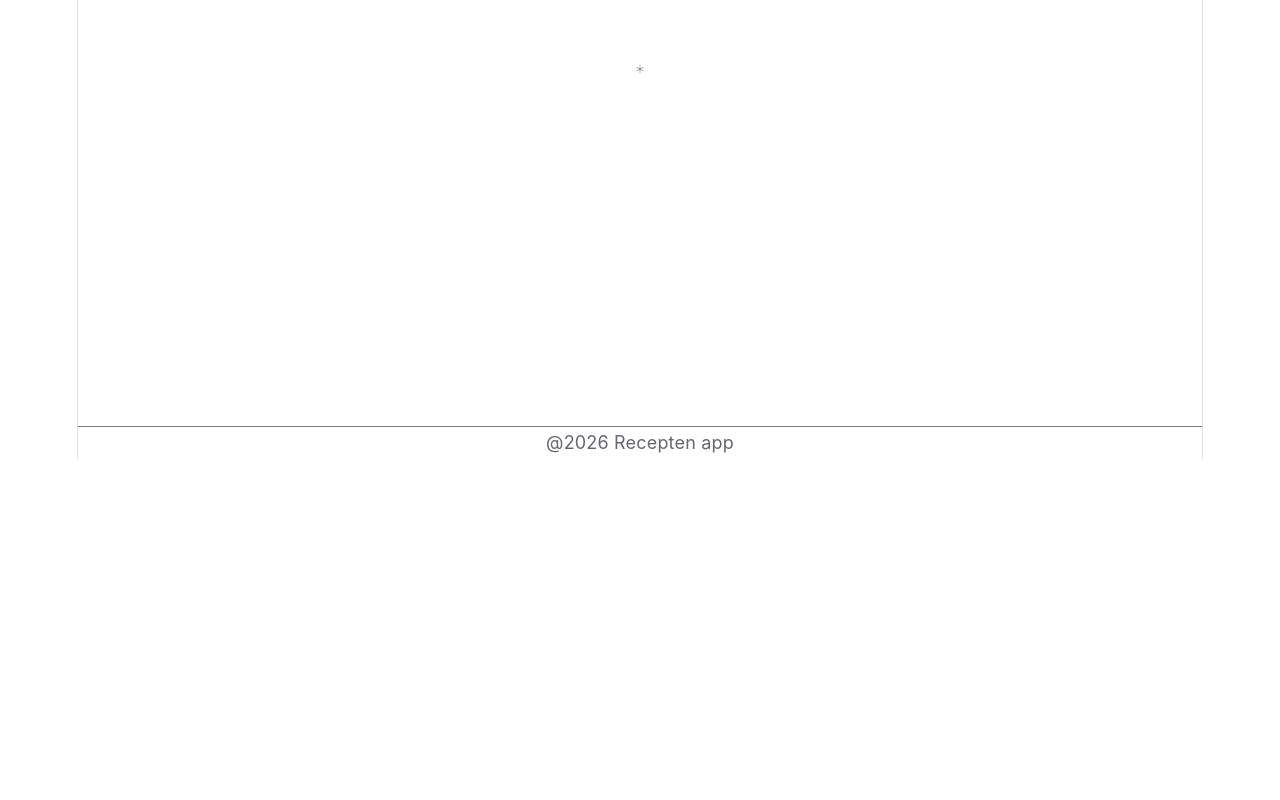
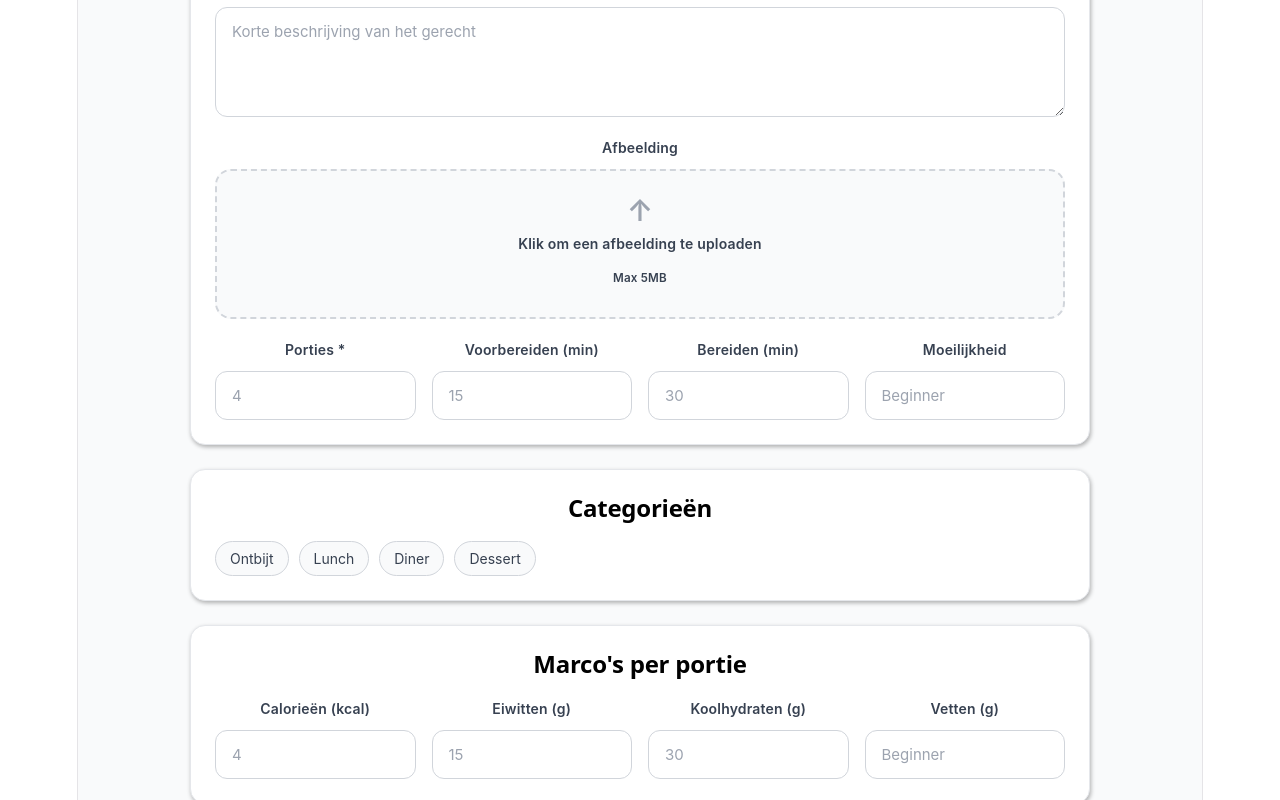
Before and after one commit to MarlenaXXVII/my-recipes, a React (Vite) app: page /nieuw-recept in a window 1280 px wide. Shown: the part 340-1140 px from the top of the page. Before the commit the page ends 800 px from the top, so only its background shows below. Built offline with nearby package versions, Linux system fonts and the light colour scheme.

Commit message:
Building a new recipe form
added a body to be able to set background color for the whole width.
reorganised css for the app.css
added a page for new recipes.
added the css for the form on the page.

```diff
--- a/src/App.css
+++ b/src/App.css
@@ -4,6 +4,10 @@
     box-sizing: border-box;
     font-family: "Inter", sans-serif;
 }
+.App{
+     width: 1280px;
+     margin: auto;
+ }
 h1{
     font-size: 60px;
     color:#000;
@@ -41,26 +45,32 @@ p{
     border-radius: 14px;
     text-decoration: none;
 }
-.App{
-    width: 1280px;
-    margin: auto;
-}
+
 nav {
     border-bottom: 1px solid gray;
 }
-footer{
-    border-top: 1px solid gray;
-}
+
 .navigation{
     display: flex;
     justify-content: space-between;
     align-items: center;
+}
+.body{
+    background-color: #F9FAFB;
 }
 .container{
     width: 100%;
     margin: auto;
     padding: 0.2rem 1rem;
 }
+.inner-container{
+    display: flex;
+    flex-direction: column;
+    align-items: center;
+}
+footer{
+     border-top: 1px solid gray;
+ }
 .footer{
     display: flex;
     justify-content: center;
--- a/src/App.jsx
+++ b/src/App.jsx
@@ -2,6 +2,7 @@ import { useState } from 'react'
 import appLogo from './assets/appLogo.svg'
 import {Routes, Route, Link, NavLink} from 'react-router-dom';
 import Homepage from './pages/homePage/homePage.jsx';
+import NewRecipe from './pages/newRecipe/newRecipe.jsx';
 import './App.css'
 
 function App() {
@@ -24,13 +25,16 @@ function App() {
                 <NavLink to="login" className="primaryButton">Inloggen</NavLink>
             </div>
         </nav>
+        <div className="body">
             <div className="container">
                 <Routes>
                     <Route path="/" element={<Homepage />}/>
                     <Route path="/recepten" element={<p>recepten</p>}/>
+                    <Route path="/nieuw-recept" element={<NewRecipe />}/>
                     <Route path="/login" element={<p>Inloggen</p>}/>
                     <Route path="*" element={<p>*</p>}/>
                 </Routes>
+            </div>
         </div>
         <footer>
             <div className="footer container">@2026 Recepten app</div>
--- a/src/components/HomePageTile.jsx
+++ b/src/components/HomePageTile.jsx
@@ -1,10 +1,14 @@
-function HomePageTile({imageSrc, imageAlt, title, subtitle}) {
+function HomePageTile({imageSrc, imageLinkTo, imageAlt, title, subtitle}) {
     return (
-        <article className="home-page-tile">
-            <img src={imageSrc} alt={imageAlt}/>
-            <h3>{title}</h3>
-            <p>{subtitle}</p>
-        </article>
+        <div className="home-page-tile">
+            <a href={imageLinkTo}>
+                <article >
+                    <img src={imageSrc} alt={imageAlt}/>
+                    <h3>{title}</h3>
+                    <p>{subtitle}</p>
+                </article>
+            </a>
+        </div>
     );
 }
 
--- a/src/pages/homePage/homePage.css
+++ b/src/pages/homePage/homePage.css
@@ -1,5 +1,5 @@
 .home-page-tile{
-    background-color: beige;
+    background-color: #fff;
     max-width: 390px;
     border-radius: 15px;
     padding: 24px;
@@ -9,8 +9,17 @@
     max-width: 48px;
     padding-bottom: 16px;
 }
+.home-page-tile a{
+    text-decoration: none;
+}
 .home-page-tile h3{
     padding-bottom: 8px;
+    text-decoration: none;
+    color: black;
+}
+.home-page-title p{
+    text-decoration: none;
+    color: black;
 }
 .tile-wrapper{
     display: flex;
--- a/src/pages/homePage/homePage.jsx
+++ b/src/pages/homePage/homePage.jsx
@@ -1,11 +1,11 @@
 import "./homePage.css";
 import HomePageTile from "../../components/HomePageTile.jsx";
 import allRecipes from "../../assets/alle-recepten-afbeelding.png";
-import weekMenu from "../../assets/groceryList.png";
-import groceryList from "../../assets/myRecipes.png";
-import myRecipes from "../../assets/newRecipe.png";
-import newRecipe from "../../assets/tryThis.png";
-import tryThis from "../../assets/weekMenu.png";
+import weekMenu from "../../assets/weekMenu.png";
+import groceryList from "../../assets/groceryList.png";
+import myRecipes from "../../assets/myRecipes.png";
+import newRecipe from "../../assets/newRecipe.png";
+import tryThis from "../../assets/tryThis.png";
 
 function Homepage() {
     return (
@@ -25,12 +25,12 @@ function Homepage() {
                 </div>
             </div>
             <div className="tile-wrapper">
-                <HomePageTile imageSrc={allRecipes} imageAlt="link naar alle recepten" title="Alle recepten" subtitle="Bekijk en zoek door alle beschikbare recepten."/>
-                <HomePageTile imageSrc={weekMenu} imageAlt="link naar alle recepten" title="Alle recepten" subtitle="Bekijk en zoek door alle beschikbare recepten."/>
-                <HomePageTile imageSrc={groceryList} imageAlt="link naar alle recepten" title="Alle recepten" subtitle="Bekijk en zoek door alle beschikbare recepten."/>
-                <HomePageTile imageSrc={myRecipes} imageAlt="link naar alle recepten" title="Alle recepten" subtitle="Bekijk en zoek door alle beschikbare recepten."/>
-                <HomePageTile imageSrc={newRecipe} imageAlt="link naar alle recepten" title="Alle recepten" subtitle="Bekijk en zoek door alle beschikbare recepten."/>
-                <HomePageTile imageSrc={tryThis} imageAlt="link naar alle recepten" title="Alle recepten" subtitle="Bekijk en zoek door alle beschikbare recepten."/>
+                <HomePageTile imageSrc={allRecipes} imageLinkTo="alle-recepten" imageAlt="link naar alle recepten" title="Alle recepten" subtitle="Bekijk en zoek door alle beschikbare recepten."/>
+                <HomePageTile imageSrc={weekMenu} imageLinkTo="weekmenu" imageAlt="link naar alle recepten" title="Weekmenu" subtitle="Bekijk en zoek door alle beschikbare recepten."/>
+                <HomePageTile imageSrc={groceryList} imageLinkTo="boodschappenlijst" imageAlt="link naar alle recepten" title="Boodschappenlijst" subtitle="Bekijk en zoek door alle beschikbare recepten."/>
+                <HomePageTile imageSrc={myRecipes} imageLinkTo="mijn-recepten" imageAlt="link naar alle recepten" title="Mijn recepten" subtitle="Bekijk en zoek door alle beschikbare recepten."/>
+                <HomePageTile imageSrc={newRecipe} imageLinkTo="nieuw-recept" imageAlt="link naar alle recepten" title="Nieuw recept" subtitle="Bekijk en zoek door alle beschikbare recepten."/>
+                <HomePageTile imageSrc={tryThis} imageLinkTo="random-link" imageAlt="link naar alle recepten" title="Probeer ook eens" subtitle="Bekijk en zoek door alle beschikbare recepten."/>
             </div>
         </>
     )
--- a/src/pages/newRecipe/newRecipe.css
+++ b/src/pages/newRecipe/newRecipe.css
@@ -0,0 +1,108 @@
+.recipe-form {
+    display: flex;
+    flex-direction: column;
+    gap: 24px;
+    max-width: 900px;
+}
+.formSection {
+    display: flex;
+    flex-direction: column;
+    gap: 18px;
+    border: 1px solid #e5e7eb;
+    background-color: #fff;
+    border-radius: 15px;
+    padding: 24px;
+    box-shadow: 1px 2px 4px rgba(0, 0, 0, 0.3);
+}
+.formSection h2 {
+     margin: 0;
+     font-size: 24px;
+     font-weight: 700;
+ }
+.form-group {
+    display: flex;
+    flex-direction: column;
+    gap: 8px;
+}
+.form-group label {
+    font-size: 14px;
+    font-weight: 600;
+    color: #374151;
+}
+.form-row .form-group {
+      flex: 1 1 180px;
+      min-width: 0;
+  }
+.form-row {
+    display: flex;
+    flex-wrap: wrap;
+    gap: 16px;
+}
+.upload-box {
+    border: 2px dashed #d1d5db;
+    border-radius: 16px;
+    min-height: 150px;
+    display: flex;
+    flex-direction: column;
+    align-items: center;
+    justify-content: center;
+    gap: 8px;
+    background: #f9fafb;
+    color: #6b7280;
+    cursor: pointer;
+    text-align: center;
+    padding: 20px;
+}
+.upload-box:hover {
+    border-color: #2563eb;
+    background: #eff6ff;
+}
+.upload-icon {
+    font-size: 30px;
+    color: #9ca3af;
+}
+input,
+textarea {
+    width: 100%;
+    border: 1px solid #d1d5db;
+    border-radius: 12px;
+    padding: 14px 16px;
+    font-size: 15px;
+    background: #fff;
+    outline: none;
+    transition: border-color 0.2s, box-shadow 0.2s;
+}
+textarea {
+    min-height: 110px;
+    resize: vertical;
+}
+input:focus,
+textarea:focus {
+    border-color: #2563eb;
+    box-shadow: 0 0 0 3px rgba(37, 99, 235, 0.12);
+}
+input::placeholder,
+textarea::placeholder {
+    color: #9ca3af;
+}
+.categories{
+    display: flex;
+    flex-wrap: wrap;
+    gap: 10px;
+}
+.category {
+    border: 1px solid #d1d5db;
+    background: #f9fafb;
+    color: #374151;
+    padding: 8px 14px;
+    border-radius: 999px;
+    font-size: 14px;
+    cursor: pointer;
+    transition: all 0.2s ease;
+}
+/*      TODO: Nadat de categorieen klikbaar zijn nog een state toevoegen aan de css     */
+.buttons {
+    display: flex;
+    justify-content: flex-end;
+    gap: 12px;
+}
--- a/src/pages/newRecipe/newRecipe.jsx
+++ b/src/pages/newRecipe/newRecipe.jsx
@@ -0,0 +1,112 @@
+import './newRecipe.css';
+
+function NewRecipe() {
+    //      TODO: UseState toevoegen voor de categorieen
+    //      TODO: Afbeelding uploaden
+    //      TODO: formulier versturen
+
+    return (
+        <>
+            <div className="inner-container">
+
+            <form className="recipe-form">
+                <h2>Nieuw recept</h2>
+                <section className="formSection">
+                    <h2>Basis informatie</h2>
+
+                    <div className="form-group">
+                        <label htmlFor="title">Titel *</label>
+                        <input id="title" type="text" placeholder="Bijv. Spaghetti Bolognese" />
+                    </div>
+
+                    <div className="form-group">
+                        <label htmlFor="shortDescription">Beschrijving</label>
+                        <textarea id="shortDescription" placeholder="Korte beschrijving van het gerecht"></textarea>
+                    </div>
+
+                    <div className="form-group">
+                        <label htmlFor="image">Afbeelding</label>
+                        <label htmlFor="image" className="upload-box">
+                            <span className="upload-icon">&uarr;</span>
+                            <span>Klik om een afbeelding te uploaden</span>
+                            <small>Max 5MB</small>
+                        </label>
+                        <input id="image" type="file" hidden />
+                    </div>
+
+                    <div className="form-row">
+                        <div className="form-group">
+                            <label htmlFor="portionAmount">Porties *</label>
+                            <input id="portionAmount" type="text" placeholder="4" />
+                        </div>
+
+                        <div className="form-group">
+                            <label htmlFor="prepTime">Voorbereiden (min)</label>
+                            <input id="prepTime" type="text" placeholder="15" />
+                        </div>
+
+                        <div className="form-group">
+                            <label htmlFor="cookTime">Bereiden (min)</label>
+                            <input id="cookTime" type="text" placeholder="30" />
+                        </div>
+
+                        <div className="form-group">
+                            <label htmlFor="difficulty">Moeilijkheid</label>
+                            <input id="difficulty" type="text" placeholder="Beginner" />
+                        </div>
+                    </div>
+                </section>
+
+                <section className="formSection">
+                    <h2>Categorieën</h2>
+                    <div className="categories">
+                        <button type="button" className="category">Ontbijt</button>
+                        <button type="button" className="category">Lunch</button>
+                        <button type="button" className="category">Diner</button>
+                        <button type="button" className="category">Dessert</button>
+                    </div>
+                </section>
+
+                <section className="formSection">
+                    <h2>Marco's per portie</h2>
+                    <div className="form-row">
+                        <div className="form-group">
+                            <label htmlFor="calories">Calorieën (kcal)</label>
+                            <input id="calories" type="text" placeholder="4" />
+                        </div>
+
+                        <div className="form-group">
+                            <label htmlFor="protein">Eiwitten (g)</label>
+                            <input id="protein" type="text" placeholder="15" />
+                        </div>
+
+                        <div className="form-group">
+                            <label htmlFor="carbs">Koolhydraten (g)</label>
+                            <input id="carbs" type="text" placeholder="30" />
+                        </div>
+
+                        <div className="form-group">
+                            <label htmlFor="fat">Vetten (g)</label>
+                            <input id="fat" type="text" placeholder="Beginner" />
+                        </div>
+                    </div>
+                </section>
+
+                <section className="formSection">
+                    <h2>Bereidingswijze</h2>
+                    <div className="form-group">
+                        <textarea id="shortDescription" placeholder="Beschrijf stap voor stap hoe je het gerecht bereidt.."></textarea>
+                    </div>
+                </section>
+
+                <div className="buttons">
+                    <button type="button" className="secondaryButton">Annuleren</button>
+                    <button type="submit" className="primaryButton">Recept aanmaken</button>
+                </div>
+            </form>
+        </div>
+        </>
+    )
+}
+
+export default NewRecipe;
```
Lines whose indentation alone changed are shown as unchanged.
